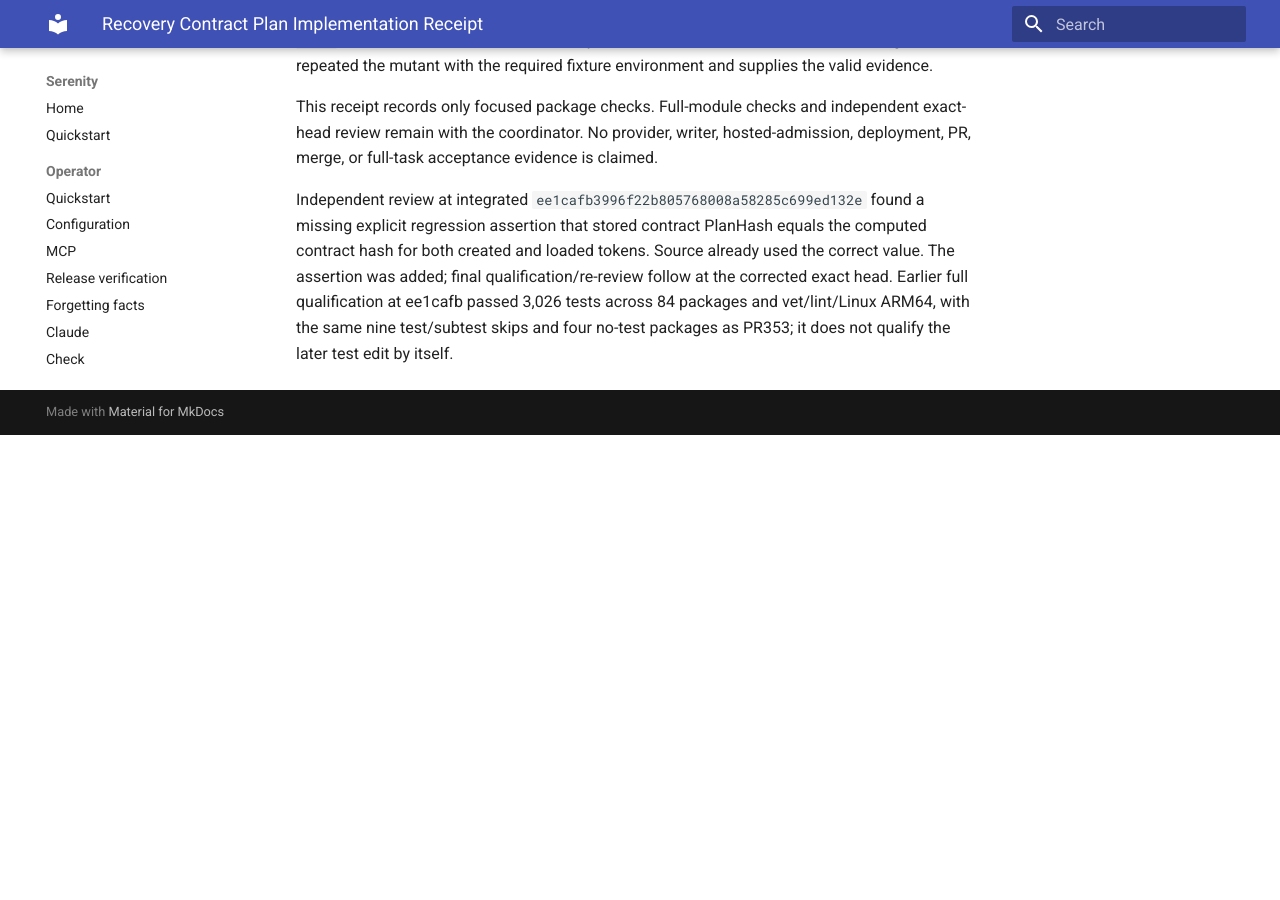
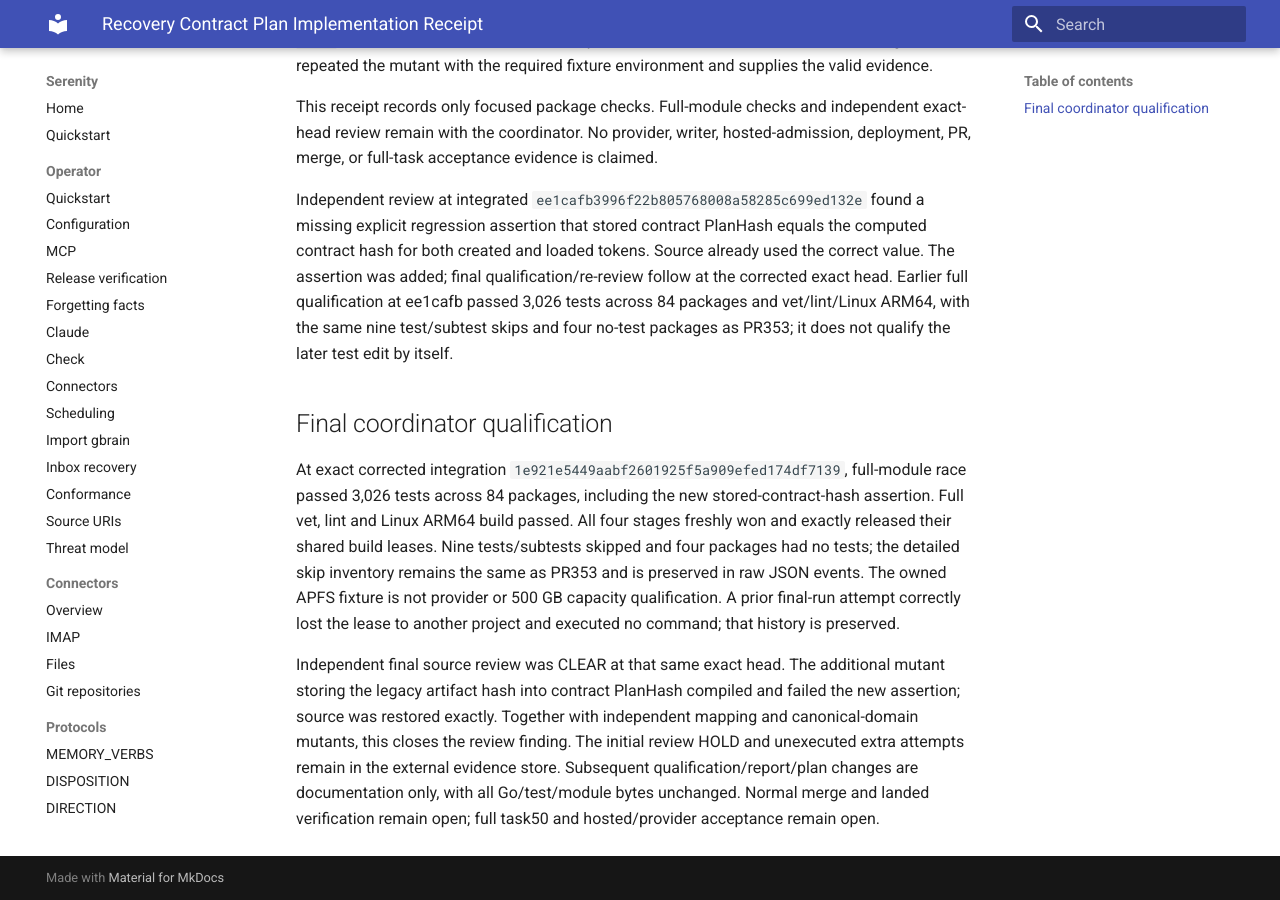
Before and after one commit to sirerun/serenity, an MkDocs documentation site: the page built from docs/launch/evidence/recovery-contracts-2026-10-03/recovery-contract-plan-implementation-receipt-2026-10-03.md, in a window 1280 px wide and 900 px high, scrolled down 786 px. Built offline with MkDocs 1.6.1 and Material for MkDocs 9.7.7, drawn with Linux system fonts in a browser that asks for light colours; before the commit the page ends 1221 px from its top, so only the background shows below that.

Commit message:
Record corrected recovery plan qualification and independent review

```diff
--- a/docs/launch/evidence/recovery-contracts-2026-10-03/recovery-contract-plan-implementation-receipt-2026-10-03.md
+++ b/docs/launch/evidence/recovery-contracts-2026-10-03/recovery-contract-plan-implementation-receipt-2026-10-03.md
@@ -17,3 +17,9 @@
 This receipt records only focused package checks. Full-module checks and independent exact-head review remain with the coordinator. No provider, writer, hosted-admission, deployment, PR, merge, or full-task acceptance evidence is claimed.
 
 Independent review at integrated `ee1cafb3996f22b805768008a58285c699ed132e` found a missing explicit regression assertion that stored contract PlanHash equals the computed contract hash for both created and loaded tokens. Source already used the correct value. The assertion was added; final qualification/re-review follow at the corrected exact head. Earlier full qualification at ee1cafb passed 3,026 tests across 84 packages and vet/lint/Linux ARM64, with the same nine test/subtest skips and four no-test packages as PR353; it does not qualify the later test edit by itself.
+
+## Final coordinator qualification
+
+At exact corrected integration `1e921e5449aabf2601925f5a909efed174df7139`, full-module race passed 3,026 tests across 84 packages, including the new stored-contract-hash assertion. Full vet, lint and Linux ARM64 build passed. All four stages freshly won and exactly released their shared build leases. Nine tests/subtests skipped and four packages had no tests; the detailed skip inventory remains the same as PR353 and is preserved in raw JSON events. The owned APFS fixture is not provider or 500 GB capacity qualification. A prior final-run attempt correctly lost the lease to another project and executed no command; that history is preserved.
+
+Independent final source review was CLEAR at that same exact head. The additional mutant storing the legacy artifact hash into contract PlanHash compiled and failed the new assertion; source was restored exactly. Together with independent mapping and canonical-domain mutants, this closes the review finding. The initial review HOLD and unexecuted extra attempts remain in the external evidence store. Subsequent qualification/report/plan changes are documentation only, with all Go/test/module bytes unchanged. Normal merge and landed verification remain open; full task50 and hosted/provider acceptance remain open.
```
Also changed, not shown: docs/launch/evidence/recovery-contracts-2026-10-03/recovery-contract-plan-independent-review.md (added, +27 -0 lines), docs/plans/recovery-contract-plan-delivery-2026-10-03.md (+2 -2 lines).
